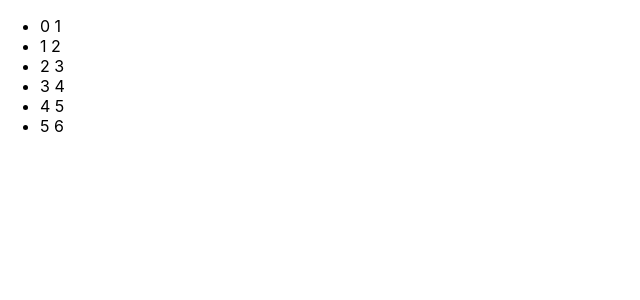
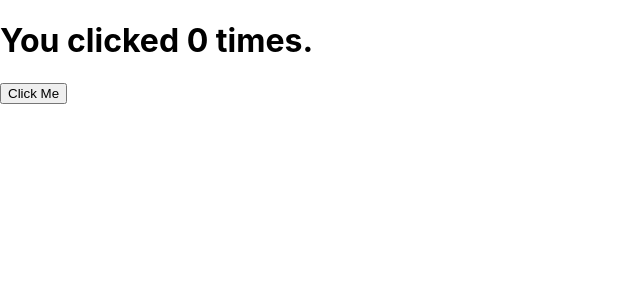
Before and after one commit to Ajitkumar6/ReactLearnProject, a React (Create React App) app: page / in a window 1280 px wide. Shown: the top 300 px of the page, without its empty margins (0-640 px from the left). Built offline with nearby package versions, Linux system fonts and the light colour scheme.

Commit message:
React hooks

```diff
--- a/src/index.js
+++ b/src/index.js
@@ -1,4 +1,4 @@
-import React from 'react';
+import React, { useEffect, useState } from 'react';
 import ReactDOM from 'react-dom';
 import "./index.css";
 // import MyWebsite from './App';
@@ -137,18 +137,123 @@
 //     <li> {key} {values}</li>
 //   )
 // }
-function ListKeyExample(props) {
-  const sampleArray = props.myArray
-  const sampleArrayMap = sampleArray.map((value,ind)=>{
-    // return <MyList value={value} index={ind}/>
-    return <li>{ind} {value}</li>
-  })
-  return(
-    <ul>{sampleArrayMap}</ul>
-    )
-  }
-  const sampleArray = [1,2,3,4,5,6]
-ReactDOM.render(<ListKeyExample myArray={sampleArray}/>, document.getElementById("root"))
+
+// function ListKeyExample(props) {
+//   const sampleArray = props.myArray
+//   const sampleArrayMap = sampleArray.map((value,ind)=>{
+//     // return <MyList value={value} index={ind}/>
+//     return <li>{ind} {value}</li>
+//   })
+//   return(
+//     <ul>{sampleArrayMap}</ul>
+//     )
+//   }
+//   const sampleArray = [1,2,3,4,5,6]
+// ReactDOM.render(<ListKeyExample myArray={sampleArray}/>, document.getElementById("root"))
+
+// class LifeCycle extends React.Component{
+//   constructor() {
+//     super();
+//     this.state = {value:"Welcome",people:"Friends"}
+//   }
+//   changeValue = () => {
+//     this.setState({value:"Learn",people:"ReactJS"})
+//   }
+//   removeValue = () => {
+//     this.setState({value:false,people:false})
+//     document.getElementById("remove").innerHTML = "Element is removed succesfully"
+//   }
+//   componentWillMount() {
+//     alert("Do you want to open ?")
+//   }
+//   render() {
+//     return(
+//       <div>
+//         <h1>{this.state.value} {this.state.people}</h1>
+//         <button type="button" onClick={this.changeValue}>Change Value</button>
+//         <button type="button" onClick={this.removeValue}>Remove Header</button>
+//         <p id="myChange"></p>
+//         <p id="remove"></p>
+//       </div>
+//     )
+//   }
+//   componentDidMount() {
+//     document.getElementById("myChange").innerHTML = "Component is rendered succesfully"
+//   }
+//   componentWillUpdate() {
+//     alert("Do you want to Update ?")
+//   }
+//   componentDidUpdate() {
+//     document.getElementById("myChange").innerHTML = "Component is re-rendered succesfully"
+//   }
+//   shouldComponentUpdate() {
+//     return true
+//   }
+//   componentWillUnmount() {
+//     document.getElementById("myChange").innerHTML = "Component is removed succesfully"
+//   }
+// }
+
+// ReactDOM.render(<LifeCycle/>,document.getElementById("root"));
+
+// class Reactforms extends React.Component {
+//   constructor() {
+//     super();
+//     this.state = {username:" "}
+//     this.state = {age:null}
+//     this.state = {nationality:" "}
+//     this.state = {errmsg: " "}
+//   }
+//   handleChange = (event) => {
+//     let n = event.target.name;
+//     let v = event.target.value;
+//     this.setState({[n]:v})
+//     let err = ""
+//     if (n==="age"){
+//       if (v !== "" && !Number(v)){
+//         err = <p>Enter the correct age, Do not leave the input empty</p>
+//       }
+//     }
+//     this.setState({errmsg:err})
+//   }
+//   handleSubmit = (event) => {
+//     event.preventDefault();
+//     alert(`Your name is ${this.state.username},age ${this.state.age},${this.state.nationality}`)
+//   }
+//   render() {
+//     return (
+//       <div>
+//         <h1>Welcome {this.state.username}</h1>
+//         <form onSubmit={this.handleSubmit}>
+//           Enter your name : <input type="text" name="username" onChange={this.handleChange}></input>
+//           Enter your age : <input type="text" name="age" onChange={this.handleChange} ></input>{this.state.errmsg}
+//           Nationality : <input type="text" name="nationality" onChange={this.handleChange} />
+//           <input type="submit"/>
+//         </form>
+//       </div>
+//     )
+//   }
+// }
+
+// ReactDOM.render(<Reactforms />, document.getElementById("root"))
+
+function ReactHooks() {
+  const [count,setCount] = useState(0);
+  useEffect(()=> {
+    alert("Namasthe ReactJS Learners")
+  },[]);
+  // const handleClick = (value) => {
+  //   setCount(value)
+  // }
+  return (
+    <div>
+      <h1>You clicked {count} times.</h1>
+      <button onClick={()=> setCount(count + 1)}>Click Me</button>
+    </div>
+  )
+}
+
+ReactDOM.render(<ReactHooks />,document.getElementById("root"))
 
 // If you want to start measuring performance in your app, pass a function
 // to log results (for example: reportWebVitals(console.log))
```
Also changed, not shown: src/App.js (+21 -8 lines).
